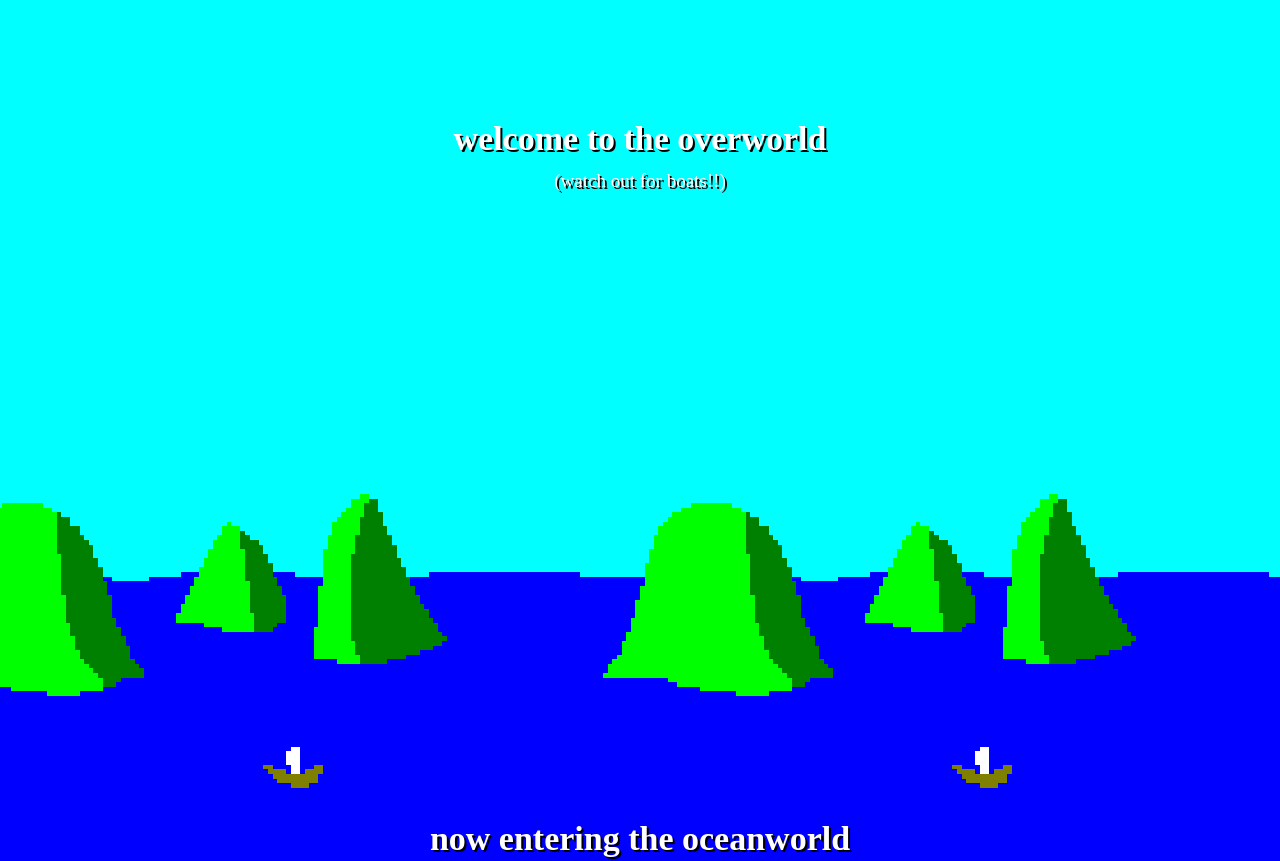
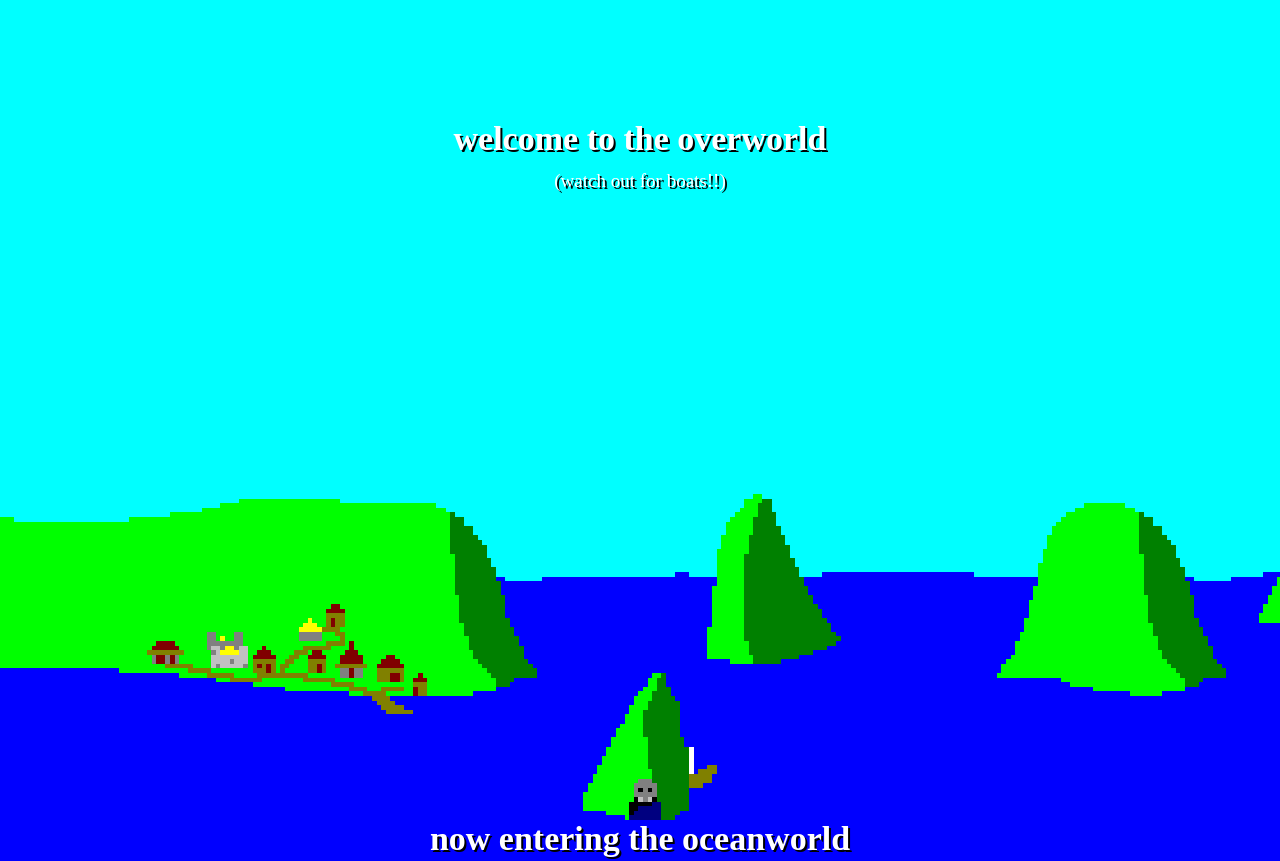
Before and after one commit to ingobeans/ingobeans.github.io, a plain HTML site: page index.html in a window 1280 px wide. Shown: the part 1680-2541 px from the top of the page. Drawn offline with Linux system fonts and the light colour scheme.

Commit message:
add town and pirate island

```diff
--- a/style.css
+++ b/style.css
@@ -68,7 +68,9 @@ p {
 
 #overworld {
   background-color: cyan;
-  background-image: url("overworld.gif");
+  background-image: url("town.png"), url("overworld.gif");
+  background-position: bottom left, bottom left;
+  background-repeat: no-repeat, repeat-x;
   height: calc(100vh - 100px);
 }
 
```
Also changed, not shown: town.png (added).
